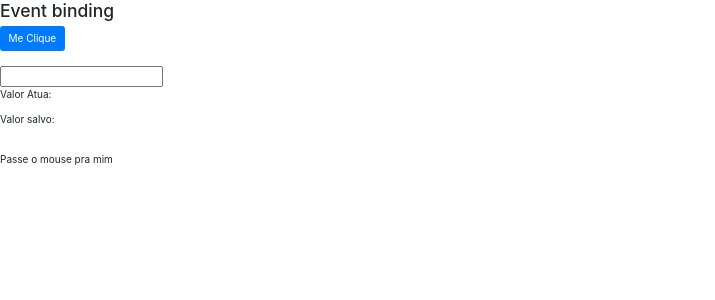
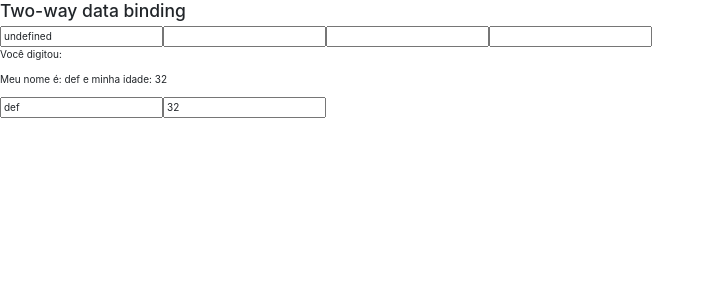
Before and after one commit to jpsilveira13/angular4, an Angular app in the folder data-binding/: page / in a window 1280 px wide. Shown: the top 300 px of the page, without its empty margins (0-715 px from the left). Built offline with nearby package versions, Linux system fonts and the light colour scheme.

Commit message:
fim da aula 12

```diff
--- a/data-binding/src/app/app.module.ts
+++ b/data-binding/src/app/app.module.ts
@@ -1,9 +1,11 @@
 import { BrowserModule } from '@angular/platform-browser';
 import { NgModule } from '@angular/core';
+import { FormsModule } from '@angular/forms';
 
 
 import { AppComponent } from './app.component';
 import { DataBindingComponent } from './data-binding/data-binding.component';
+import {MeuFormModule} from './meu-form/meu-form.module';
 
 
 @NgModule({
@@ -12,7 +14,9 @@
         DataBindingComponent
     ],
     imports: [
-    BrowserModule
+        BrowserModule,
+        FormsModule,
+        MeuFormModule
     ],
     providers: [],
     bootstrap: [AppComponent]
--- a/data-binding/src/app/data-binding/data-binding.component.html
+++ b/data-binding/src/app/data-binding/data-binding.component.html
@@ -1,4 +1,4 @@
-<section>
+<!--<section>
   <!--
   <article>
     <h3> Interpolation / Interpolação</h3>
@@ -42,7 +42,7 @@
     <div class="alert alert-danger " role="alert"
     [style.display]="classe.value == 'alert-danger' ? 'block' : 'none'">Esse texto só aparece em caso de erro.</div>
   </article> -->
-
+<!--
   <article class="event-binding">
     <h3>Event binding</h3>
     <div>
@@ -65,4 +65,8 @@
       >Passe o mouse pra mim</span>
     </div>
   </article>
-</section>
+
+
+
+</section>  -->
+<app-meu-form></app-meu-form>
--- a/data-binding/src/app/data-binding/data-binding.component.ts
+++ b/data-binding/src/app/data-binding/data-binding.component.ts
@@ -5,12 +5,12 @@
     templateUrl: './data-binding.component.html',
     //styleUrls: ['./data-binding.component.css']
     styles: [
-        `
+            `
             .highlight{
                 background-color: yellow;
                 font-weight:bold;
             }
-      `
+        `
     ]
 })
 export class DataBindingComponent implements OnInit {
@@ -20,6 +20,8 @@
     urlImagem: string = 'http://lorempixel.com/400/200/nature/';
     valorAtual: string = '';
     valorSalvo: string = '';
+    nome: string = 'ABC';
+
     isMouseOver: boolean = false;
     getValor(){
         return 1;
--- /dev/null
+++ b/data-binding/src/app/meu-form/meu-form.component.html
@@ -0,0 +1,24 @@
+<section class="two-way-binding">
+  <article>
+    <h3>Two-way data binding</h3>
+    <div>
+      <input type="text"
+             [value]="nome"
+             (input)="nome = $event.target.value"
+      />
+      <input type="text"
+             [ngModel]="nome"
+             (ngModelChange)="nome = $event"
+      />
+      <input type="text" [(ngModel)]="nome">
+      <input type="text" bindon-ngModel="nome">
+      <br />
+      <p>Você digitou: {{ nome }}</p>
+    </div>
+    <div>
+      <p>Meu nome é: {{ pessoa.nome}}  e  minha idade: {{ pessoa.idade }}</p>
+      <input type="text" [(ngModel)]="pessoa.nome">
+      <input type="text" [(ngModel)]="pessoa.idade">
+    </div>
+  </article>
+</section>
--- /dev/null
+++ b/data-binding/src/app/meu-form/meu-form.component.ts
@@ -0,0 +1,18 @@
+import { Component, OnInit } from '@angular/core';
+
+@Component({
+  selector: 'app-meu-form',
+  templateUrl: './meu-form.component.html',
+  styleUrls: ['./meu-form.component.css']
+})
+export class MeuFormComponent implements OnInit {
+    pessoa: any = {
+        nome: 'def',
+        idade: '32'
+    }
+  constructor() { }
+
+  ngOnInit() {
+  }
+
+}
```
Also changed, not shown: data-binding/src/app/meu-form/meu-form.module.ts (added, +16 -0 lines), data-binding/src/app/meu-form/meu-form.component.css (added), 1 other file (tests, documents, lock files or other folders). Lines whose indentation alone changed are shown as unchanged.
